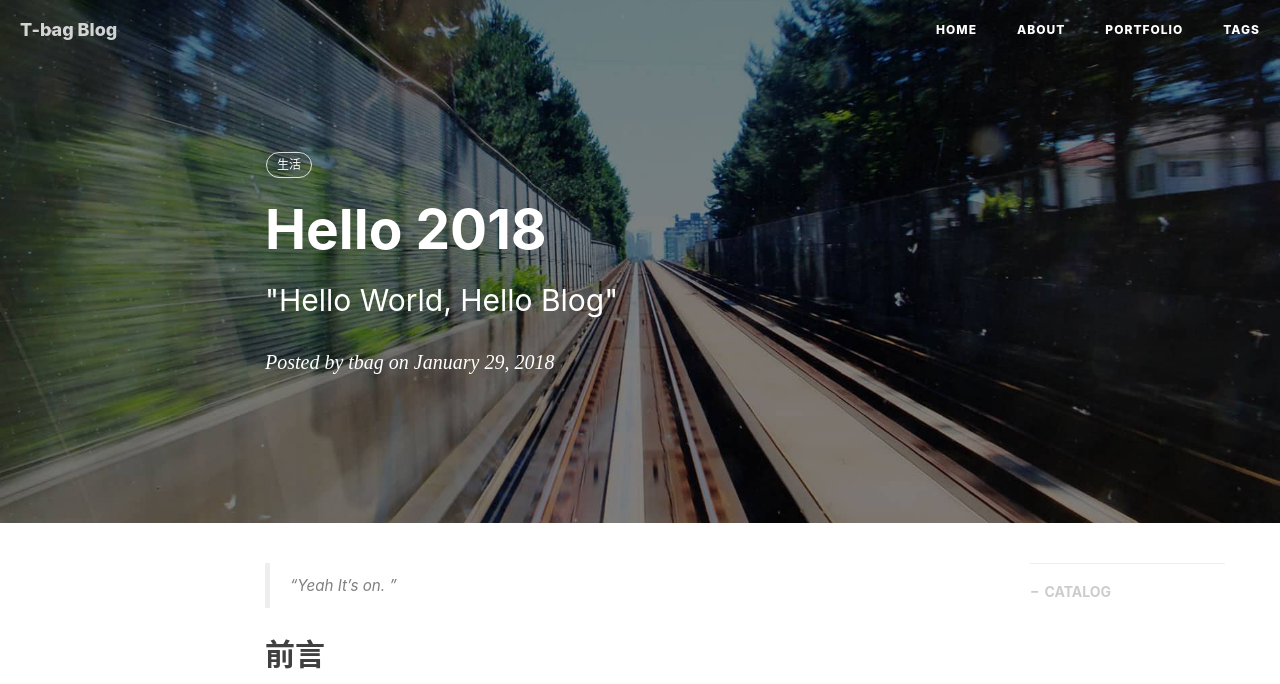
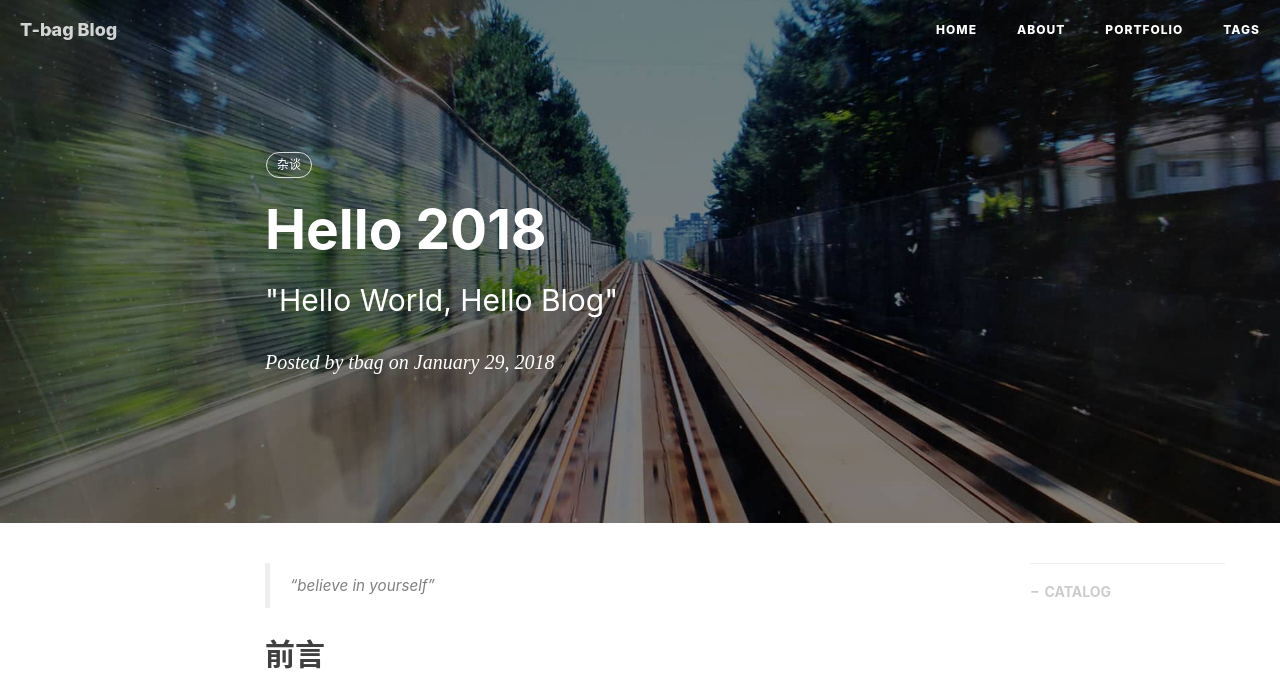
Before and after one commit to Trex-tbag/Trex-tbag.github.io, a Jekyll site: the page built from _posts/2018-03-19-tbag-helloworld.md, in a window 1280 px wide. Shown: the top 684 px of the page. Built offline with Jekyll 4.4.1, drawn with Linux system fonts in a browser that asks for light colours; nearby versions of some CDN libraries; comment, search, counter and statistics services are not loaded.

Commit message:
update commit

```diff
--- a/_posts/2018-03-19-tbag-helloworld.md
+++ b/_posts/2018-03-19-tbag-helloworld.md
@@ -7,10 +7,10 @@ author:     "tbag"
 header-img: "img/post-bg-2015.jpg"
 catalog: true
 tags:
-    - 生活
+    - 杂谈
 ---
 
-> “Yeah It's on. ”
+> “believe in yourself”
 
 
 ## 前言
```
